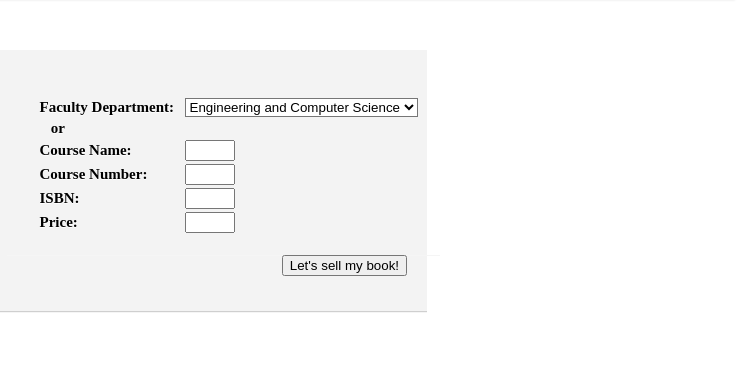
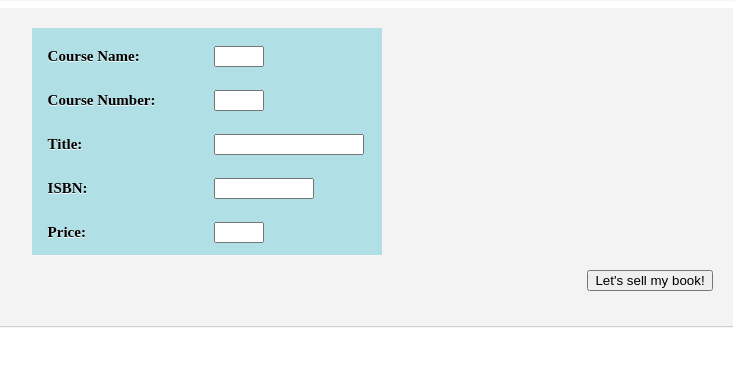
Before and after one commit to zoyadefrs/BitBooks, a PHP site: page /sell_book.php in a window 1280 px wide. Shown: the part 66-432 px from the top of the page, without its empty margins (433-1177 px from the left). Run offline with PHP 8.4, Linux system fonts and the light colour scheme; a user stored in the database is signed in.

Commit message:
Made changes to sell_book.php and sell_book.css

```diff
--- a/css/sell-book.css
+++ b/css/sell-book.css
@@ -4,17 +4,30 @@
     line-heigth: 40px;
     font-size: 15px;
     font-weigth: bold;
-    padding: 20px 20px 20px;
     text-shadow: 0 1px white;
     border-radius: 3px 3px 0 0;
     box-shadow: 0 1px whitesmoke;
-     width: 400px;
+    width: 400px;
+
 
 
 }
-table tr td select#departmentname {
-    min_width:150px;
+#coursename,#coursenumber,#booktitle,#bookisbn,#bookprice{
+    margin: 10px;
+    right: 10px;
+
+
+
 }
+
+.tablecontent {
+    background-color:powderblue;
+    margin: 0px auto;
+    width: 350px;
+    box-shadow: 0 1px whitesmoke;
+
+}
+
 
 nav {
 
@@ -58,8 +71,8 @@ nav > u1 > li > a {
 }
 
 .container {
-    margin: 50px auto;
-    width: 400px;
+    margin: 0px auto;
+    width: 80%;
     line-heigth: 40px;
     font-size: 15px;
     font-weigth: bold;
--- a/sell_book.php
+++ b/sell_book.php
@@ -24,6 +24,7 @@ if(!isset($_SESSION['user']))
 </u1>
 </nav>
 <div class ="container">
+<div class = "tablecontent">
 <form>
 <!-- table search  -->
 <table id="tablesearch" cellspacing="1" border="0">
@@ -34,31 +35,11 @@ if(!isset($_SESSION['user']))
 <tr>
 <td>&nbsp;&nbsp;</td>
 <td style="white-space:nowrap;">
-<b>Faculty Department:</b>
-&nbsp;
-</td>
-<td align="left" colspan="1">
-<select name="department" id="departmentname" style="background-color:White;">
-<option value="0120">Engineering and Computer Science</option>
-<option value="0150">John Molson School of Business</option>
-</select>
-</td>
-
-<tr>
-<td>&nbsp;&nbsp;</td>
-<td style="white-space:nowrap;">
-<b>&nbsp;&nbsp; or </b>
-</td>
-</tr>
-
-<tr>
-<td>&nbsp;&nbsp;</td>
-<td style="white-space:nowrap;">
 <b>Course Name:</b>
 &nbsp;
 </td>
 <td>
-<input name="coursename" type=text id="coursename" style="font-weight:bold;width:50px;">
+<input name="coursename" type=text id="coursename" maxlength="4" style="font-weight:bold;width:50px;">
 </td>
 </tr>
 <tr>
@@ -68,7 +49,17 @@ if(!isset($_SESSION['user']))
 &nbsp;
 </td>
 <td>
-<input name="coursenumber" type=text id="coursenumber" style="font-weight:bold;width:50px;">
+<input name="coursenumber" type=text id="coursenumber" maxlength="4" style="font-weight:bold;width:50px;">
+</td>
+</tr>
+<tr>
+<td>&nbsp;&nbsp;</td>
+<td style="white-space:nowrap;">
+<b>Title:</b>
+&nbsp;
+</td>
+<td>
+<input name="booktitle" type=text id="booktitle" maxlength="30" style="font-weight:bold;width:150px;">
 </td>
 </tr>
 <tr>
@@ -78,7 +69,7 @@ if(!isset($_SESSION['user']))
 &nbsp;
 </td>
 <td>
-<input name="bookisbn" type=text id="bookisbn" style="font-weight:bold;width:50px;">
+<input name="bookisbn" type=text id="bookisbn" maxlength="13" style="font-weight:bold;width:100px;">
 </td>
 </tr>
 <tr>
@@ -88,13 +79,15 @@ if(!isset($_SESSION['user']))
 &nbsp;
 </td>
 <td>
-<input name="bookiprice" type=text id="bookprice" style="font-weight:bold;width:50px;">
+<input name="bookiprice" type=text id="bookprice" maxlength="6" style="font-weight:bold;width:50px;">
 </td>
 </tr>
 </tbody>
 </table>
+</div>
 <div class="submit"><input type="submit" name="commit" value="Let's sell my book!"></p>
 </form>
+
 </div>
 </body>
 </html>
```
